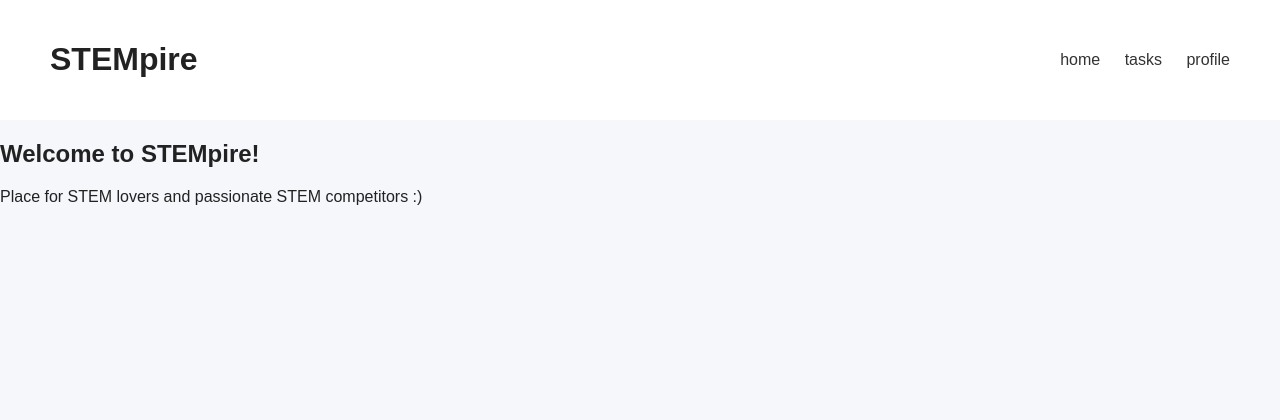
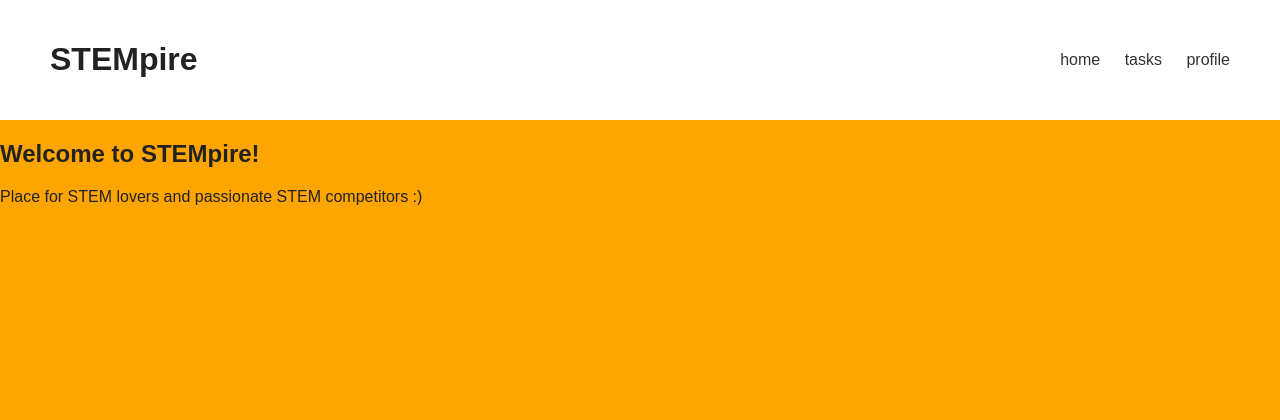
Before and after one commit to bucmastibubi/STEMpire-webaplikacija, a Django app: page / in a window 1280 px wide. Shown: the top 420 px of the page. Run offline with Django 5.2, Linux system fonts and the light colour scheme.

Commit message:
Update style.css

```diff
--- a/static/style.css
+++ b/static/style.css
@@ -4,7 +4,7 @@ body {
 
     margin: 0;
 
-    background: #f5f7fb;
+    background: orange;
 
     color: #222;
 
```
